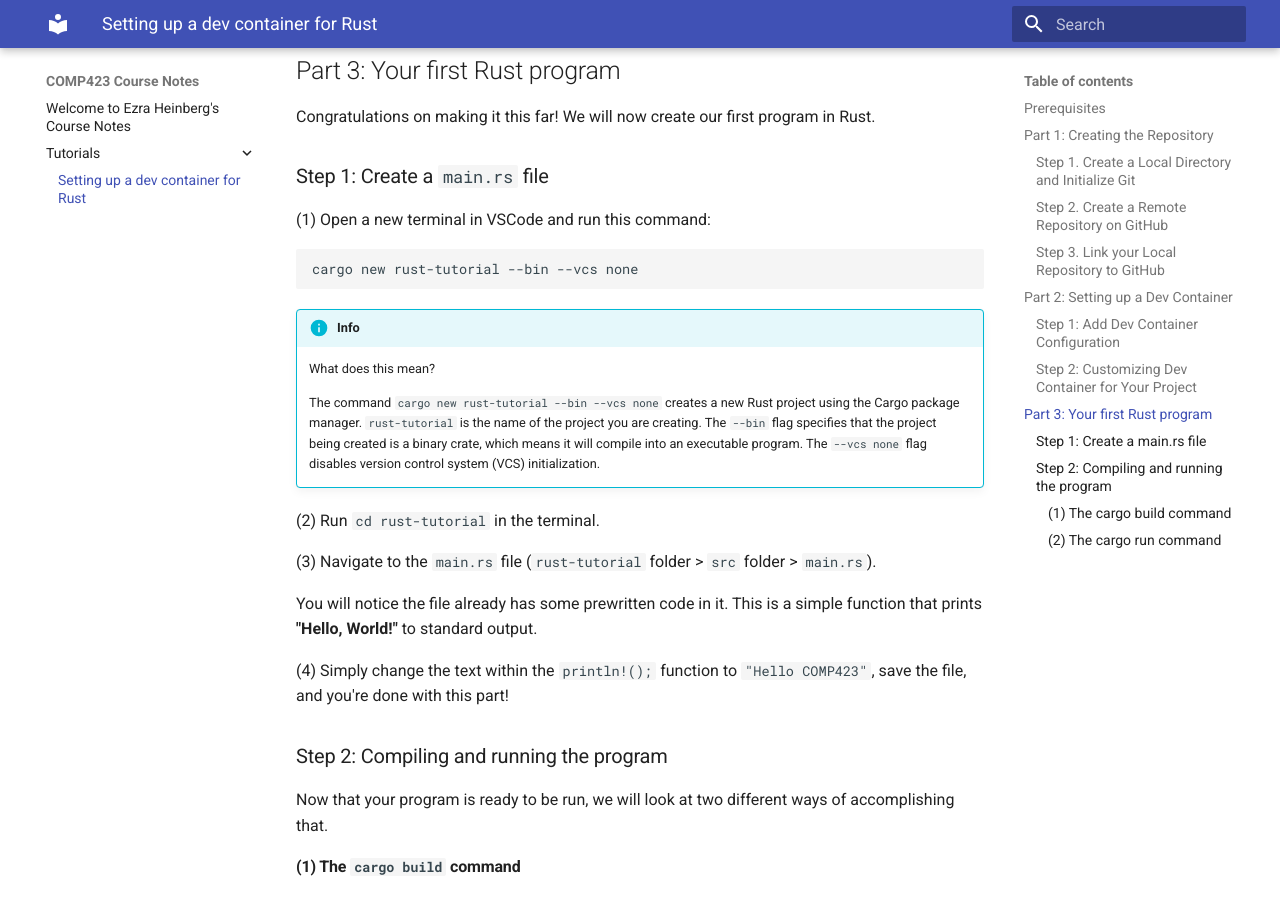
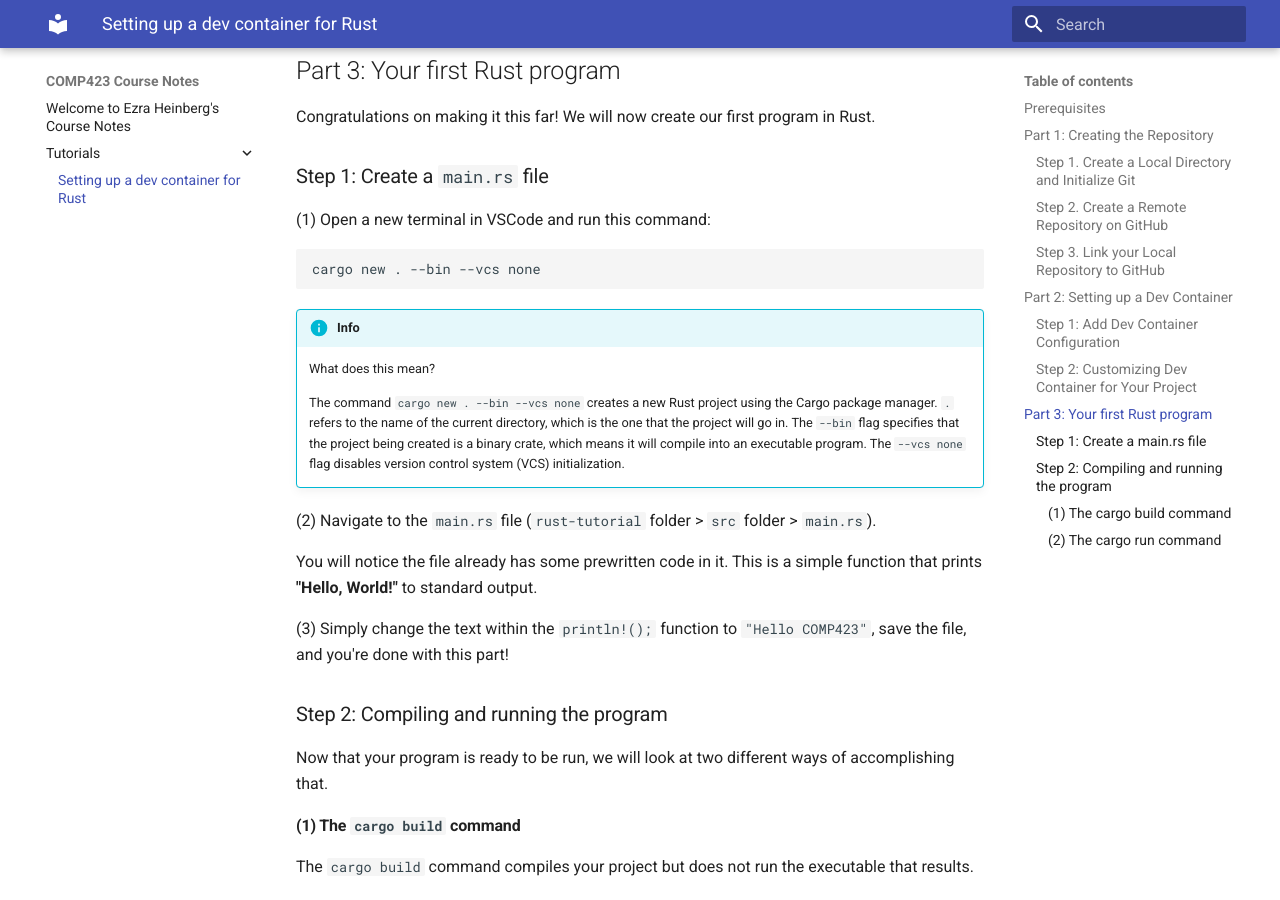
Before and after one commit to ezra45/comp423-course-notes, an MkDocs documentation site: the page built from docs/tutorials/rust-setup.md, in a window 1280 px wide and 900 px high, scrolled down 3826 px. Built offline with MkDocs 1.6.1 and Material for MkDocs 9.7.7, drawn with Linux system fonts in a browser that asks for light colours.

Commit message:
More work on tutorial

````diff
--- a/docs/tutorials/rust-setup.md
+++ b/docs/tutorials/rust-setup.md
@@ -168,21 +168,19 @@ Congratulations on making it this far! We will now create our first program in R
 (1) Open a new terminal in VSCode and run this command:
 
 ```shell
-cargo new rust-tutorial --bin --vcs none
+cargo new . --bin --vcs none
 ```
 
 !!! info
     What does this mean?
 
-    The command ```cargo new rust-tutorial --bin --vcs none``` creates a new Rust project using the Cargo package manager. ```rust-tutorial``` is the name of the project you are creating. The ```--bin``` flag specifies that the project being created is a binary crate, which means it will compile into an executable program. The ```--vcs none``` flag disables version control system (VCS) initialization.
+    The command ```cargo new . --bin --vcs none``` creates a new Rust project using the Cargo package manager. ```.``` refers to the name of the current directory, which is the one that the project will go in. The ```--bin``` flag specifies that the project being created is a binary crate, which means it will compile into an executable program. The ```--vcs none``` flag disables version control system (VCS) initialization.
 
-(2) Run ```cd rust-tutorial``` in the terminal.
-
-(3) Navigate to the ```main.rs``` file (```rust-tutorial``` folder > ```src``` folder > ```main.rs```).
+(2) Navigate to the ```main.rs``` file (```rust-tutorial``` folder > ```src``` folder > ```main.rs```).
 
 You will notice the file already has some prewritten code in it. This is a simple function that prints **"Hello, World!"** to standard output.
 
-(4) Simply change the text within the ```println!();``` function to ```"Hello COMP423"```, save the file, and you're done with this part!
+(3) Simply change the text within the ```println!();``` function to ```"Hello COMP423"```, save the file, and you're done with this part!
 
 ### Step 2: Compiling and running the program
 
````
